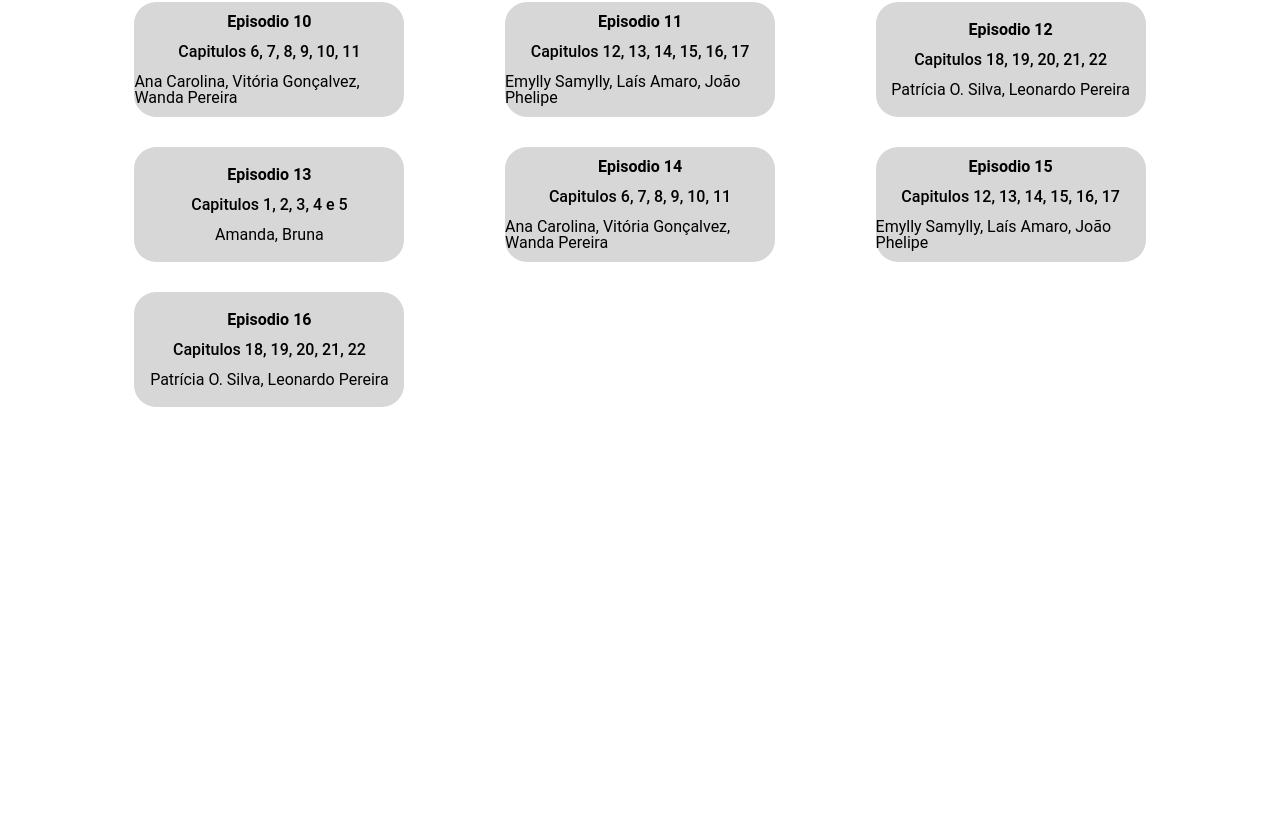
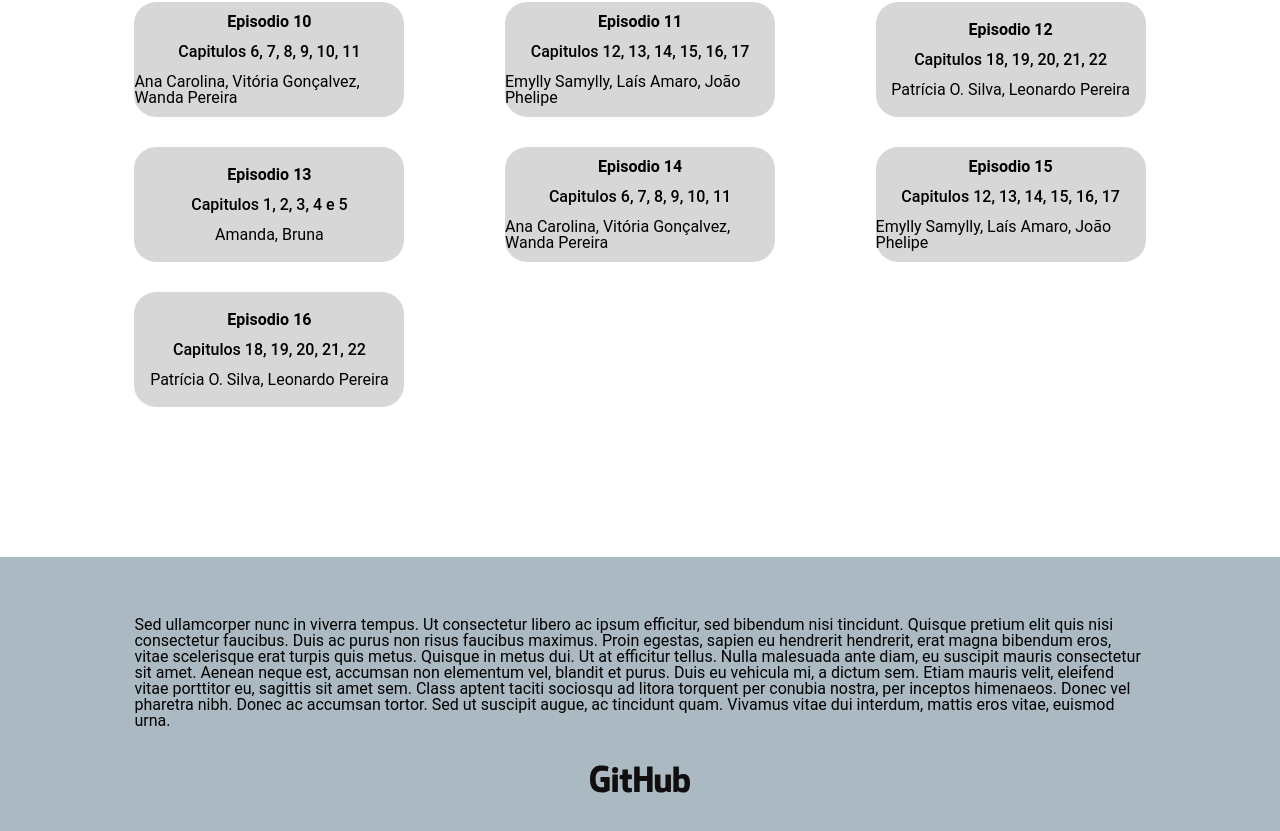
Before and after one commit to DomCasmurroPodcast/DomCasmurroPodcast, a Next.js app: page / in a window 1280 px wide. Shown: the part 1440-2271 px from the top of the page. Before the commit the page ends 1847 px from the top, so only its background shows below. Built offline with nearby package versions, Linux system fonts and the light colour scheme.

Commit message:
Adição do footer temporario

```diff
--- a/src/pages/_document.js
+++ b/src/pages/_document.js
@@ -1,13 +1,13 @@
-import { Html, Head, Main, NextScript } from 'next/document'
+import { Html, Head, Main, NextScript } from "next/document";
 
 export default function Document() {
   return (
-    <Html lang="en">
+    <Html lang="pt-br">
       <Head />
       <body>
         <Main />
         <NextScript />
       </body>
     </Html>
-  )
+  );
 }
--- a/src/pages/index.jsx
+++ b/src/pages/index.jsx
@@ -5,7 +5,7 @@ import Link from "next/link";
 import SearchBar from "@/components/SearchBar";
 import SearchResults from "@/components/SearchResults";
 import { useState } from "react";
-
+import Image from "next/image";
 
 export default function Home() {
   const [searchValue, setSearchValue] = useState("");
@@ -14,24 +14,34 @@ export default function Home() {
     <>
       <div className={styles.bodyContainer}>
         <div className={styles.firstView}>
-          <h1>Dom Casmurro<br/>Podcast</h1>
+          <h1>
+            Dom Casmurro
+            <br />
+            Podcast
+          </h1>
           <div className={styles.scroll}></div>
-        </div>
         </div>
 
         <div className={styles.mainContent}>
-
-
-        <SearchBar className={styles.searchBarHome} exportValue={setSearchValue}/>
+          <SearchBar
+            className={styles.searchBarHome}
+            exportValue={setSearchValue}
+          />
 
           <div className={styles.episodios}>
-
-          {searchValue == ""  && <div className={styles.todosEpisodios}>
+            {searchValue == "" && (
+              <div className={styles.todosEpisodios}>
                 <h3>Todos Episódios:</h3>
                 <div className={styles.todosEpisodios_list}>
-              {episodios.map((episodio, index)=>(
-                <div key={episodio.nome} className={styles.episodioButton_container}>
-                  <Link className={styles.linkEpButton} href={`/Episodio/${episodio.id}`}>
+                  {episodios.map((episodio, index) => (
+                    <div
+                      key={episodio.nome}
+                      className={styles.episodioButton_container}
+                    >
+                      <Link
+                        className={styles.linkEpButton}
+                        href={`/Episodio/${episodio.id}`}
+                      >
                         <EpisodioButton
                           nome={episodio.nome}
                           capitulos={episodio.capitulos}
@@ -41,16 +51,23 @@ export default function Home() {
                     </div>
                   ))}
                 </div>
-          </div>}
+              </div>
+            )}
 
-          {searchValue != "" &&
+            {searchValue != "" && (
               <div className={styles.resultadosPesquisa}>
-            <SearchResults searchValue={searchValue}/>
+                <SearchResults searchValue={searchValue} />
               </div>
-          }
-
+            )}
+          </div>
         </div>
 
+        <div className={styles.footer}>
+          <p>Sed ullamcorper nunc in viverra tempus. Ut consectetur libero ac ipsum efficitur, sed bibendum nisi tincidunt. Quisque pretium elit quis nisi consectetur faucibus. Duis ac purus non risus faucibus maximus. Proin egestas, sapien eu hendrerit hendrerit, erat magna bibendum eros, vitae scelerisque erat turpis quis metus. Quisque in metus dui. Ut at efficitur tellus. Nulla malesuada ante diam, eu suscipit mauris consectetur sit amet. Aenean neque est, accumsan non elementum vel, blandit et purus. Duis eu vehicula mi, a dictum sem. Etiam mauris velit, eleifend vitae porttitor eu, sagittis sit amet sem. Class aptent taciti sociosqu ad litora torquent per conubia nostra, per inceptos himenaeos. Donec vel pharetra nibh. Donec ac accumsan tortor. Sed ut suscipit augue, ac tincidunt quam. Vivamus vitae dui interdum, mattis eros vitae, euismod urna.</p>
+          <Link className={styles.gitHub_link} href="https://github.com/DomCasmurroPodcast/DomCasmurroPodcast.github.io">
+            <Image className={styles.gitHub_image} src="/imgs/Github_Logo.svg" width={100} height={100} alt="Veja código no GitHub"/>
+          </Link>
+        </div>
       </div>
     </>
   );
--- a/src/styles/Home.module.scss
+++ b/src/styles/Home.module.scss
@@ -109,3 +109,24 @@
     }
   }
 }
+
+//footer
+.footer{
+  background-color: #abbac2;
+  width: 100%;
+  margin-top: 150px;
+  padding-top: 60px;
+  display: flex;
+  flex-direction: column;
+
+  P{
+    font-family: 16px;
+    font-family: "Roboto", sans-serif;
+    width: 79%;
+    margin: auto;
+  }
+
+  .gitHub_link{
+    margin: auto;
+  }
+}
```
Also changed, not shown: public/imgs/GitHub_Logo.svg (added). Lines whose indentation alone changed are shown as unchanged.
